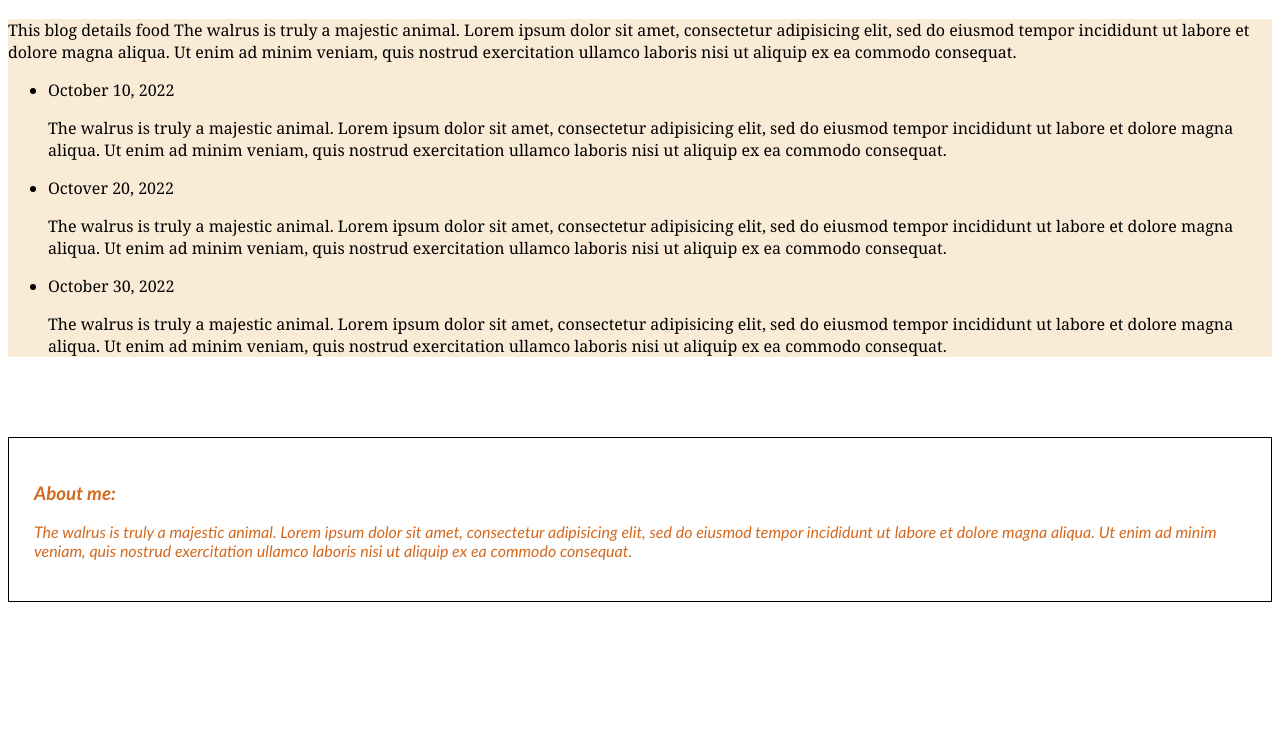
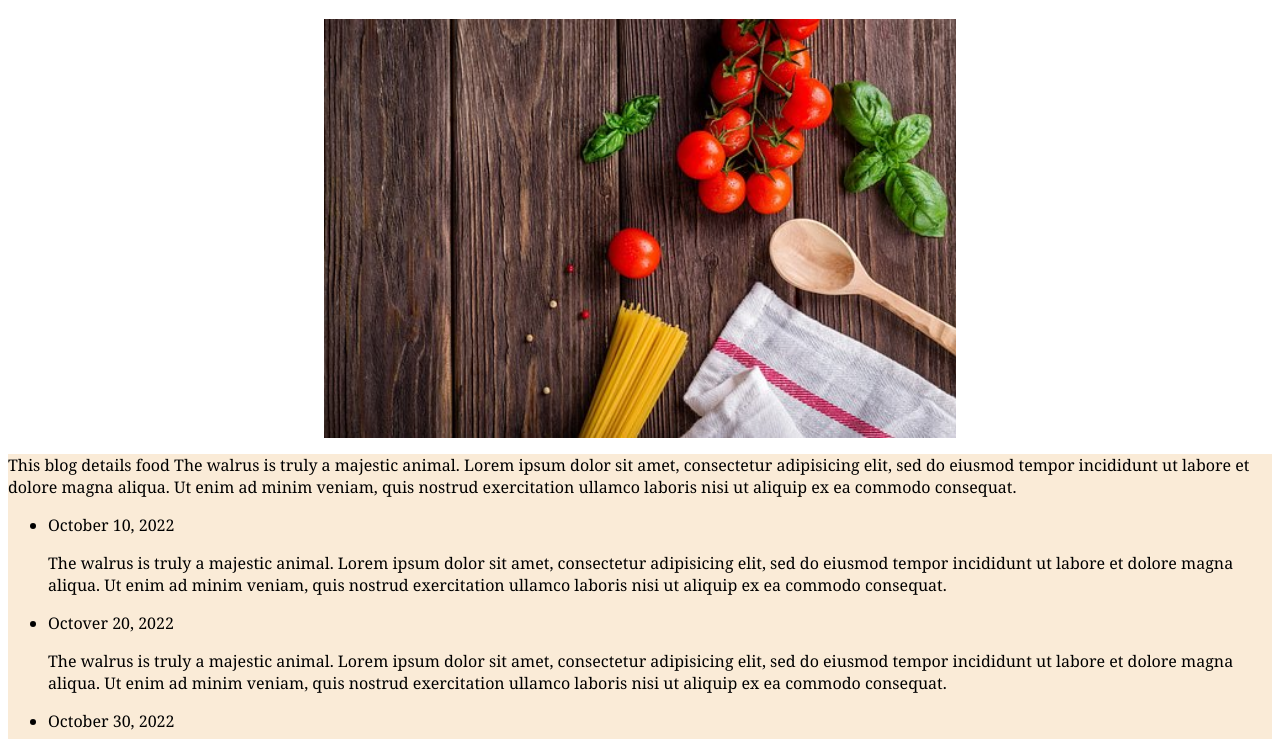
Before and after one commit to jenniferholcomb/blogging-website, a plain HTML site: page blogging-website.html in a window 1280 px wide. Shown: the part 61-800 px from the top of the page. Drawn offline with Linux system fonts and the light colour scheme.

Commit message:
Add Img height and display blook to class

```diff
--- a/blogging-website.html
+++ b/blogging-website.html
@@ -6,6 +6,7 @@
 </head>
 <body>
   <h1>All about food!</h1>
+  <img src="img/spaghetti-1932466__340.jpg" class="centered-image">
   <div class="main">
   <p>This blog details food The walrus is truly a majestic animal. Lorem ipsum dolor sit amet, consectetur adipisicing elit, sed do eiusmod tempor incididunt ut labore et dolore magna aliqua. Ut enim ad minim veniam, quis nostrud exercitation ullamco laboris nisi ut aliquip ex ea commodo consequat.</p>
   <ul>
--- a/css/style.css
+++ b/css/style.css
@@ -12,3 +12,10 @@
   border: 1px solid black;
   padding: 25px;
 }
+
+.centered-image {
+  margin: auto;
+  width: 50%;
+  height: auto;
+  display: block;
+}
```
Also changed, not shown: img/spaghetti-1932466__340.jpg (added).
